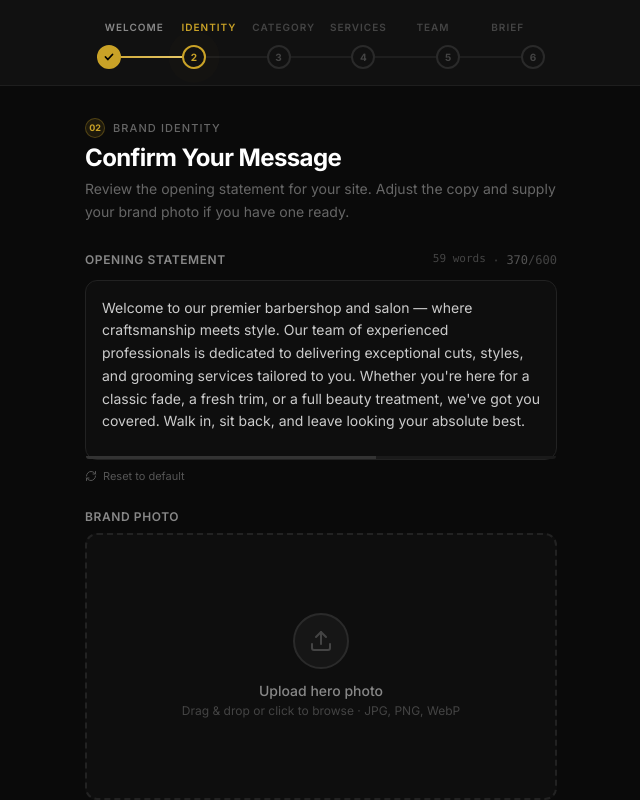
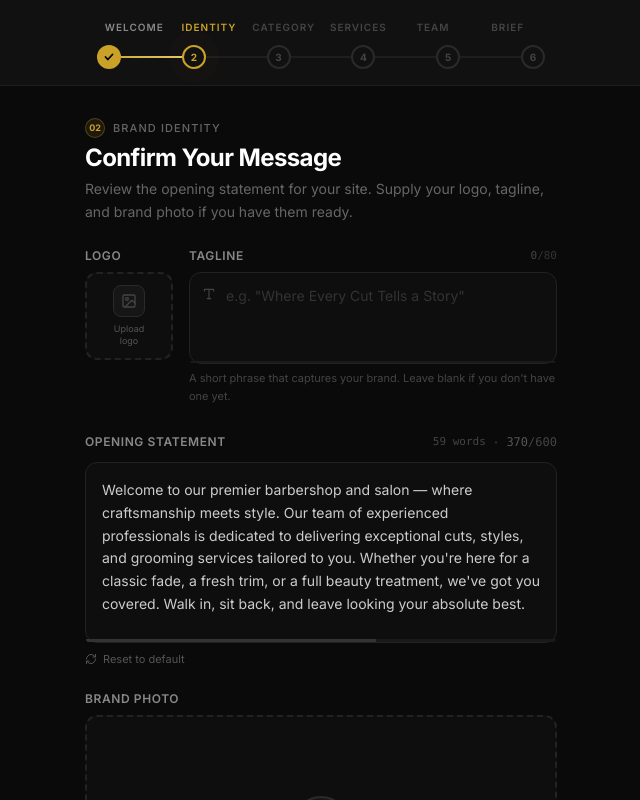
Before and after one commit to bertylynne/brewing-a-brand-engine, a React (Vite) app: page / in a window 1280 px wide. Both pictures are taken after a click on the button "Begin Your Consultation". Shown: the top 800 px of the page, without its empty margins (319-959 px from the left). Built offline with nearby package versions, Linux system fonts and the light colour scheme.

Commit message:
Orchids run changes (2026-04-08T17:59:43.163Z)

```diff
--- a/src/App.jsx
+++ b/src/App.jsx
@@ -14,6 +14,9 @@ const DEFAULT_DATA = {
   heroText:          DEFAULT_HERO,
   heroImage:         null,
   heroImageName:     null,
+  logo:              null,
+  logoName:          null,
+  tagline:           '',
   businessType:      null,
   serviceCategories: null,
   staff:             [],
--- a/src/steps/Step2Identity.jsx
+++ b/src/steps/Step2Identity.jsx
@@ -1,42 +1,57 @@
 import { useState, useRef } from 'react';
-import { Upload, ImageIcon, ChevronRight, ChevronLeft, RefreshCw, AlertCircle } from 'lucide-react';
+import { Upload, ImageIcon, ChevronRight, ChevronLeft, RefreshCw, AlertCircle, Type } from 'lucide-react';
 
 const DEFAULT_HERO_TEXT = `Welcome to our premier barbershop and salon — where craftsmanship meets style. Our team of experienced professionals is dedicated to delivering exceptional cuts, styles, and grooming services tailored to you. Whether you're here for a classic fade, a fresh trim, or a full beauty treatment, we've got you covered. Walk in, sit back, and leave looking your absolute best.`;
 
 const CHAR_LIMIT = 600;
+const TAGLINE_LIMIT = 80;
 
 function wordCount(str) {
   return str.trim() === '' ? 0 : str.trim().split(/\s+/).length;
 }
 
 export default function Step2Identity({ onNext, onBack, data, setData }) {
-  const [dragging, setDragging] = useState(false);
-  const fileRef = useRef();
+  const [heroDragging, setHeroDragging]   = useState(false);
+  const [logoDragging, setLogoDragging]   = useState(false);
+  const heroFileRef = useRef();
+  const logoFileRef = useRef();
 
   const handleTextChange = (e) => {
-    // Allow typing freely — validation is handled via disabled state
     setData({ ...data, heroText: e.target.value });
   };
 
-  const handleFile = (file) => {
+  const handleHeroFile = (file) => {
     if (!file || !file.type.startsWith('image/')) return;
     const url = URL.createObjectURL(file);
     setData({ ...data, heroImage: url, heroImageName: file.name });
   };
 
-  const handleDrop = (e) => {
-    e.preventDefault();
-    setDragging(false);
-    handleFile(e.dataTransfer.files[0]);
+  const handleLogoFile = (file) => {
+    if (!file || !file.type.startsWith('image/')) return;
+    const url = URL.createObjectURL(file);
+    setData({ ...data, logo: url, logoName: file.name });
   };
 
-  const text = data.heroText || DEFAULT_HERO_TEXT;
+  const handleHeroDrop = (e) => {
+    e.preventDefault();
+    setHeroDragging(false);
+    handleHeroFile(e.dataTransfer.files[0]);
+  };
+
+  const handleLogoDrop = (e) => {
+    e.preventDefault();
+    setLogoDragging(false);
+    handleLogoFile(e.dataTransfer.files[0]);
+  };
+
+  const text      = data.heroText || DEFAULT_HERO_TEXT;
   const charCount = text.length;
-  const words = wordCount(text);
+  const words     = wordCount(text);
+  const tagline   = data.tagline || '';
+  const taglineLen = tagline.length;
 
-  const nearLimit = charCount >= 500;
-  const overLimit = charCount > CHAR_LIMIT;
-  // Colour ramp: neutral → gold warning → red over limit
+  const nearLimit  = charCount >= 500;
+  const overLimit  = charCount > CHAR_LIMIT;
   const counterColor = overLimit ? 'text-red-400' : nearLimit ? 'text-[#c9a227]' : 'text-[#555]';
   const barColor     = overLimit ? 'bg-red-500'   : nearLimit ? 'bg-[#c9a227]'   : 'bg-[#333]';
   const borderClass  = overLimit
@@ -55,21 +70,129 @@ export default function Step2Identity({ onNext, onBack, data, setData }) {
         </div>
         <h2 className="text-2xl font-bold text-white tracking-tight">Confirm Your Message</h2>
         <p className="text-[#666] text-sm mt-1 leading-relaxed">
-          Review the opening statement for your site. Adjust the copy and supply your brand photo if you have one ready.
+          Review the opening statement for your site. Supply your logo, tagline, and brand photo if you have them ready.
         </p>
       </div>
 
+      {/* ── Logo + Tagline row ── */}
+      <div className="animate-fade-up delay-100 mb-6">
+        <div className="grid grid-cols-[auto_1fr] gap-4 items-start">
+
+          {/* Logo upload — square */}
+          <div>
+            <label className="block text-xs text-[#888] uppercase tracking-wider font-semibold mb-2">
+              Logo
+            </label>
+            <div
+              onDragOver={(e) => { e.preventDefault(); setLogoDragging(true); }}
+              onDragLeave={() => setLogoDragging(false)}
+              onDrop={handleLogoDrop}
+              onClick={() => logoFileRef.current?.click()}
+              className={`relative w-[88px] h-[88px] rounded-xl border-2 border-dashed cursor-pointer transition-all duration-200 overflow-hidden flex items-center justify-center ${
+                logoDragging
+                  ? 'border-[#c9a227] bg-[#c9a227]/8'
+                  : data.logo
+                  ? 'border-[#c9a227]/40 bg-[#111]'
+                  : 'border-[#222] bg-[#0e0e0e] hover:border-[#333] hover:bg-[#111]'
+              }`}
+            >
+              {data.logo ? (
+                <>
+                  <img
+                    src={data.logo}
+                    alt="Logo"
+                    className="w-full h-full object-contain p-2"
+                  />
+                  <div className="absolute inset-0 bg-black/60 flex flex-col items-center justify-center opacity-0 hover:opacity-100 transition-opacity gap-1">
+                    <Upload className="w-4 h-4 text-white" />
+                    <span className="text-[10px] text-white/80 font-medium">Replace</span>
+                  </div>
+                </>
+              ) : (
+                <div className="flex flex-col items-center gap-1.5 p-2 text-center">
+                  {logoDragging ? (
+                    <>
+                      <Upload className="w-5 h-5 text-[#c9a227]" />
+                      <span className="text-[9px] text-[#c9a227] font-medium leading-tight">Drop here</span>
+                    </>
+                  ) : (
+                    <>
+                      <div className="w-8 h-8 rounded-lg border border-[#2a2a2a] bg-[#161616] flex items-center justify-center">
+                        <ImageIcon className="w-4 h-4 text-[#444]" />
+                      </div>
+                      <span className="text-[9px] text-[#555] leading-tight">Upload<br />logo</span>
+                    </>
+                  )}
+                </div>
+              )}
+            </div>
+            <input
+              ref={logoFileRef}
+              type="file"
+              accept="image/*"
+              className="hidden"
+              onChange={(e) => handleLogoFile(e.target.files[0])}
+            />
+            {data.logo && (
+              <button
+                onClick={(e) => { e.stopPropagation(); setData({ ...data, logo: null, logoName: null }); }}
+                className="mt-1.5 text-[10px] text-[#444] hover:text-red-400 transition-colors w-full text-center"
+              >
+                Remove
+              </button>
+            )}
+          </div>
+
+          {/* Tagline */}
+          <div>
+            <div className="flex items-center justify-between mb-2">
+              <label className="text-xs text-[#888] uppercase tracking-wider font-semibold">
+                Tagline
+              </label>
+              <span className={`text-[11px] font-mono tabular-nums transition-colors ${
+                taglineLen > TAGLINE_LIMIT ? 'text-red-400' : taglineLen > 60 ? 'text-[#c9a227]' : 'text-[#444]'
+              }`}>
+                {taglineLen}<span className="text-[#333]">/{TAGLINE_LIMIT}</span>
+              </span>
+            </div>
+            <div className="relative bg-[#0e0e0e] border border-[#222] rounded-xl focus-within:border-[#c9a227]/50 transition-all duration-200">
+              <div className="flex items-start gap-2.5 px-3 pt-3 pb-2">
+                <Type className="w-3.5 h-3.5 text-[#444] flex-shrink-0 mt-0.5" />
+                <textarea
+                  value={tagline}
+                  onChange={(e) => setData({ ...data, tagline: e.target.value })}
+                  rows={3}
+                  maxLength={TAGLINE_LIMIT + 10}
+                  placeholder={`e.g. "Where Every Cut Tells a Story"`}
+                  className="flex-1 bg-transparent text-[#ccc] text-sm leading-relaxed resize-none outline-none placeholder-[#333] min-w-0"
+                />
+              </div>
+              {/* Progress bar */}
+              <div className="h-[2px] rounded-b-xl overflow-hidden bg-[#1a1a1a]">
+                <div
+                  className={`h-full transition-all duration-300 ${
+                    taglineLen > TAGLINE_LIMIT ? 'bg-red-500' : taglineLen > 60 ? 'bg-[#c9a227]' : 'bg-[#333]'
+                  }`}
+                  style={{ width: `${Math.min((taglineLen / TAGLINE_LIMIT) * 100, 100)}%` }}
+                />
+              </div>
+            </div>
+            <p className="text-[11px] text-[#444] mt-1.5 leading-relaxed">
+              A short phrase that captures your brand. Leave blank if you don't have one yet.
+            </p>
+          </div>
+        </div>
+      </div>
+
       {/* Hero text editor */}
-      <div className="animate-fade-up delay-100 mb-6">
+      <div className="animate-fade-up delay-200 mb-6">
         <div className="flex justify-between items-center mb-2">
           <label className="text-xs text-[#888] uppercase tracking-wider font-semibold">Opening Statement</label>
           <div className="flex items-center gap-2">
-            {/* Word count (secondary) */}
             <span className="text-[11px] text-[#444] font-mono hidden sm:inline">
               {words} words
             </span>
             <span className="text-[#333]">·</span>
-            {/* Character counter (primary) */}
             <div className="flex items-center gap-1">
               {(nearLimit || overLimit) && (
                 <AlertCircle className={`w-3.5 h-3.5 flex-shrink-0 ${overLimit ? 'text-red-400' : 'text-[#c9a227]'}`} />
@@ -90,7 +213,6 @@ export default function Step2Identity({ onNext, onBack, data, setData }) {
             className="w-full bg-transparent text-[#ccc] text-sm leading-relaxed p-4 pb-5 resize-none outline-none rounded-xl placeholder-[#444]"
             placeholder="Write your hero section copy here..."
           />
-          {/* Progress bar */}
           <div className="absolute bottom-0 inset-x-0 h-[3px] rounded-b-xl overflow-hidden bg-[#1a1a1a]">
             <div
               className={`h-full transition-all duration-300 ${barColor}`}
@@ -99,7 +221,6 @@ export default function Step2Identity({ onNext, onBack, data, setData }) {
           </div>
         </div>
 
-        {/* Over-limit warning message */}
         {overLimit && (
           <p className="mt-2 text-xs text-red-400 flex items-center gap-1.5 animate-fade-up">
             <AlertCircle className="w-3.5 h-3.5 flex-shrink-0" />
@@ -116,19 +237,19 @@ export default function Step2Identity({ onNext, onBack, data, setData }) {
         </button>
       </div>
 
-      {/* Image upload */}
-      <div className="animate-fade-up delay-200 mb-8">
+      {/* Hero photo upload */}
+      <div className="animate-fade-up delay-300 mb-8">
         <label className="block text-xs text-[#888] uppercase tracking-wider font-semibold mb-2">
           Brand Photo
         </label>
 
         <div
-          onDragOver={(e) => { e.preventDefault(); setDragging(true); }}
-          onDragLeave={() => setDragging(false)}
-          onDrop={handleDrop}
-          onClick={() => fileRef.current?.click()}
+          onDragOver={(e) => { e.preventDefault(); setHeroDragging(true); }}
+          onDragLeave={() => setHeroDragging(false)}
+          onDrop={handleHeroDrop}
+          onClick={() => heroFileRef.current?.click()}
           className={`relative rounded-xl border-2 border-dashed cursor-pointer transition-all duration-200 overflow-hidden ${
-            dragging
+            heroDragging
               ? 'border-[#c9a227] bg-[#c9a227]/5'
               : data.heroImage
               ? 'border-[#c9a227]/40 bg-[#111]'
@@ -156,13 +277,13 @@ export default function Step2Identity({ onNext, onBack, data, setData }) {
           ) : (
             <div className="aspect-video flex flex-col items-center justify-center gap-3 p-8">
               <div className={`w-14 h-14 rounded-full flex items-center justify-center border-2 transition-all duration-200 ${
-                dragging ? 'border-[#c9a227] bg-[#c9a227]/10' : 'border-[#2a2a2a] bg-[#161616]'
+                heroDragging ? 'border-[#c9a227] bg-[#c9a227]/10' : 'border-[#2a2a2a] bg-[#161616]'
               }`}>
-                <Upload className={`w-6 h-6 transition-colors ${dragging ? 'text-[#c9a227]' : 'text-[#444]'}`} />
+                <Upload className={`w-6 h-6 transition-colors ${heroDragging ? 'text-[#c9a227]' : 'text-[#444]'}`} />
               </div>
               <div className="text-center">
                 <p className="text-[#888] text-sm font-medium">
-                  {dragging ? 'Drop your image here' : 'Upload hero photo'}
+                  {heroDragging ? 'Drop your image here' : 'Upload hero photo'}
                 </p>
                 <p className="text-[#444] text-xs mt-0.5">
                   Drag & drop or click to browse · JPG, PNG, WebP
@@ -173,11 +294,11 @@ export default function Step2Identity({ onNext, onBack, data, setData }) {
         </div>
 
         <input
-          ref={fileRef}
+          ref={heroFileRef}
           type="file"
           accept="image/*"
           className="hidden"
-          onChange={(e) => handleFile(e.target.files[0])}
+          onChange={(e) => handleHeroFile(e.target.files[0])}
         />
 
         {!data.heroImage && (
@@ -188,7 +309,7 @@ export default function Step2Identity({ onNext, onBack, data, setData }) {
       </div>
 
       {/* Navigation */}
-      <div className="animate-fade-up delay-300 flex gap-3">
+      <div className="animate-fade-up delay-400 flex gap-3">
         <button
           onClick={onBack}
           className="flex items-center gap-2 px-5 py-3.5 rounded-full border border-[#222] text-[#666] text-sm font-medium hover:border-[#333] hover:text-[#888] transition-all active:scale-95"
--- a/src/steps/Step5Finalize.jsx
+++ b/src/steps/Step5Finalize.jsx
@@ -1,5 +1,5 @@
 import { useState, useRef, useEffect } from 'react';
-import { ChevronLeft, Send, Scissors, Sparkles, MapPin, Phone, Star, Database, Clock, Shield, CheckCircle, Users, UserCircle } from 'lucide-react';
+import { ChevronLeft, Send, Scissors, Sparkles, MapPin, Phone, Star, Database, Clock, Shield, CheckCircle, Users, UserCircle, ImageIcon, Type } from 'lucide-react';
 
 // ─── CBA Lab post-submission page ─────────────────────────────────────────────
 function CBALabPage({ data }) {
@@ -267,6 +267,29 @@ export default function Step5Finalize({ onBack, data }) {
           </div>
         </div>
 
+        {/* Logo + Tagline */}
+        {(data.logo || data.tagline) && (
+          <div className="px-5 py-3.5 border-b border-[#1a1a1a] bg-[#0a0a0a]">
+            <div className="flex items-center gap-1.5 mb-2.5">
+              <ImageIcon className="w-3 h-3 text-[#c9a227]" />
+              <p className="text-[10px] text-[#c9a227] uppercase tracking-widest font-semibold">Brand Assets</p>
+            </div>
+            <div className="flex items-center gap-4">
+              {data.logo && (
+                <div className="w-14 h-14 rounded-xl border border-[#1e1e1e] bg-[#111] flex items-center justify-center overflow-hidden flex-shrink-0">
+                  <img src={data.logo} alt="Logo" className="w-full h-full object-contain p-1.5" />
+                </div>
+              )}
+              {data.tagline && (
+                <div className="flex items-start gap-1.5 min-w-0">
+                  <Type className="w-3 h-3 text-[#555] flex-shrink-0 mt-0.5" />
+                  <span className="text-[11px] text-[#888] italic leading-relaxed">"{data.tagline}"</span>
+                </div>
+              )}
+            </div>
+          </div>
+        )}
+
         {/* Discovery fields */}
         {hasDiscovery && (
           <div className="px-5 py-3.5 border-b border-[#1a1a1a] bg-[#0a0a0a]">
```
